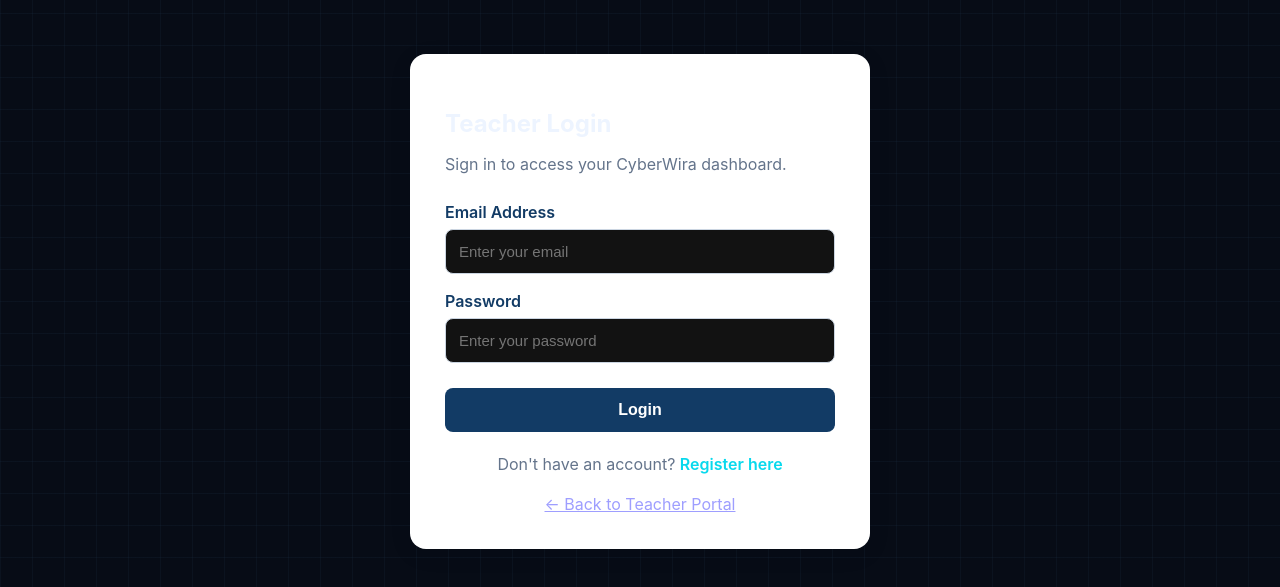
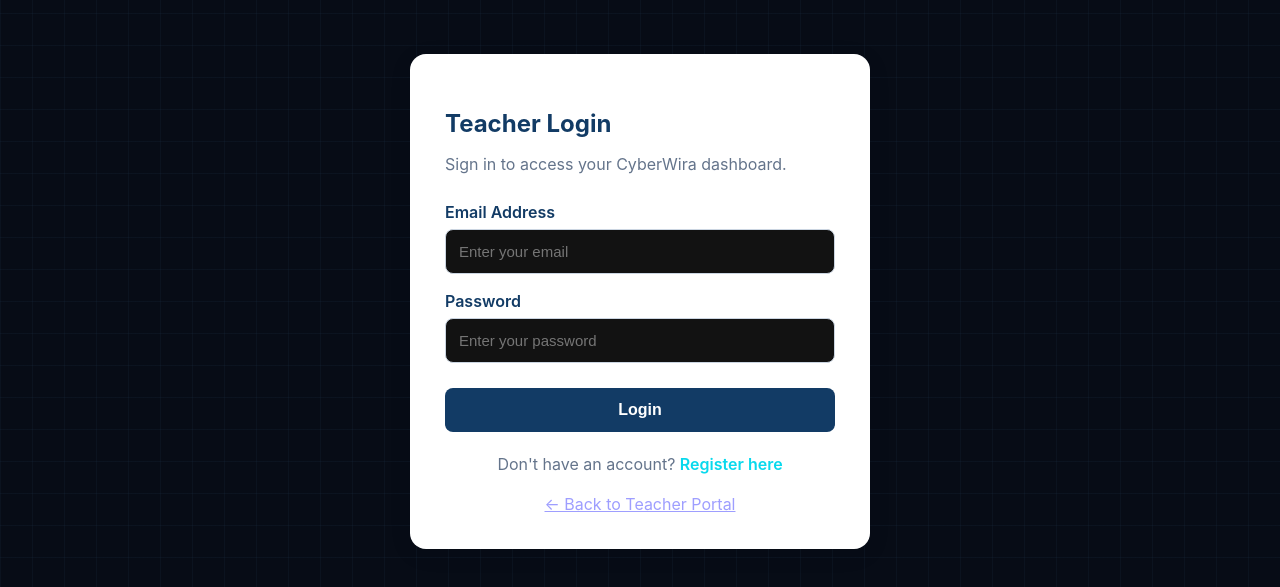
Before and after one commit to fatiehahN/CyberWira-Game, a plain HTML site: page teacher-login.html in a window 1280 px wide. Shown: the part 83-670 px from the top of the page. Drawn offline with Linux system fonts and the light colour scheme.

Commit message:
Update teacher-login.html

```diff
--- a/teacher-login.html
+++ b/teacher-login.html
@@ -17,7 +17,10 @@
       box-shadow: 0 5px 25px rgba(0,0,0,0.07);
     }
 
-    .auth-container h1 { margin-bottom: 8px; }
+   .auth-container h1 {
+  margin-bottom: 8px;
+  color: #123b65;
+}
     .auth-subtitle { color: #64748b; margin-bottom: 28px; }
 
 .auth-form label {
```
